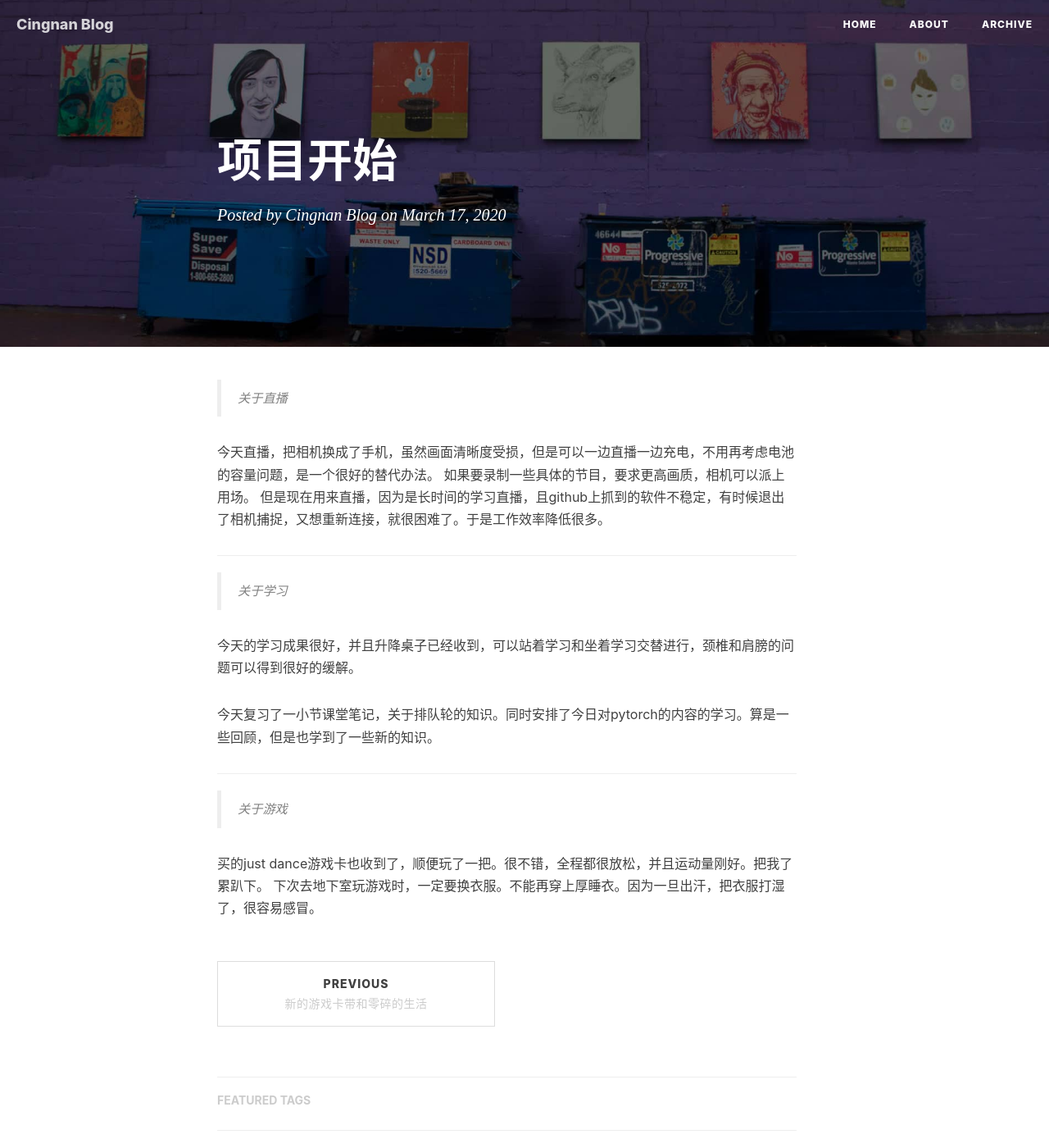
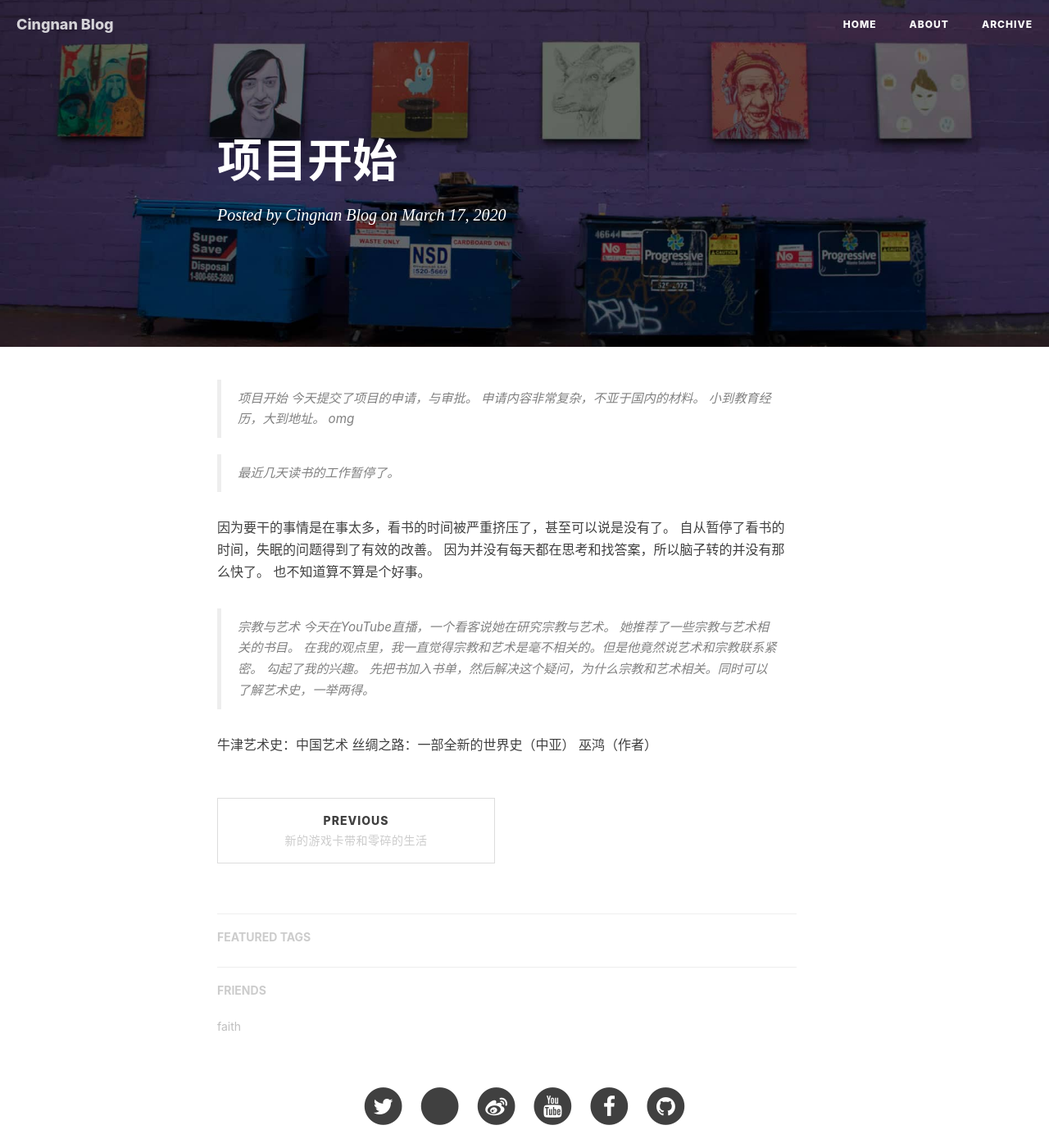
Before and after one commit to luckysouthchou/luckysouthchou.github.io, a Jekyll site: the page built from _posts/life_philosophy/2020-03-17-项目开始.md, in a window 1280 px wide and 1400 px high. Shown: the whole window at 82% size. Built offline with Jekyll 4.4.1, drawn with Linux system fonts in a browser that asks for light colours; nearby versions of some CDN libraries; our own code applies the rules of GitHub Pages for plain Markdown files; comment, search, counter and statistics services are not loaded.

Commit message:
Update 2020-03-17-项目开始.md

```diff
--- a/_posts/life_philosophy/2020-03-17-项目开始.md
+++ b/_posts/life_philosophy/2020-03-17-项目开始.md
@@ -1,21 +1,23 @@
-> 关于直播
+> 项目开始
+今天提交了项目的申请，与审批。
+申请内容非常复杂，不亚于国内的材料。
+小到教育经历，大到地址。
+omg
 
-今天直播，把相机换成了手机，虽然画面清晰度受损，但是可以一边直播一边充电，不用再考虑电池的容量问题，是一个很好的替代办法。
-如果要录制一些具体的节目，要求更高画质，相机可以派上用场。
-但是现在用来直播，因为是长时间的学习直播，且github上抓到的软件不稳定，有时候退出了相机捕捉，又想重新连接，就很困难了。于是工作效率降低很多。
+> 最近几天读书的工作暂停了。
 
----
+因为要干的事情是在事太多，看书的时间被严重挤压了，甚至可以说是没有了。
+自从暂停了看书的时间，失眠的问题得到了有效的改善。
+因为并没有每天都在思考和找答案，所以脑子转的并没有那么快了。
+也不知道算不算是个好事。
 
-> 关于学习
+> 宗教与艺术
+今天在YouTube直播，一个看客说她在研究宗教与艺术。
+她推荐了一些宗教与艺术相关的书目。
+在我的观点里，我一直觉得宗教和艺术是毫不相关的。但是他竟然说艺术和宗教联系紧密。
+勾起了我的兴趣。
+先把书加入书单，然后解决这个疑问，为什么宗教和艺术相关。同时可以了解艺术史，一举两得。
 
-今天的学习成果很好，并且升降桌子已经收到，可以站着学习和坐着学习交替进行，颈椎和肩膀的问题可以得到很好的缓解。
-
-今天复习了一小节课堂笔记，关于排队轮的知识。同时安排了今日对pytorch的内容的学习。算是一些回顾，但是也学到了一些新的知识。
-
----
-
-> 关于游戏
-
-
-买的just dance游戏卡也收到了，顺便玩了一把。很不错，全程都很放松，并且运动量刚好。把我了累趴下。
-下次去地下室玩游戏时，一定要换衣服。不能再穿上厚睡衣。因为一旦出汗，把衣服打湿了，很容易感冒。
+牛津艺术史：中国艺术
+丝绸之路：一部全新的世界史（中亚）
+巫鸿（作者）
```
